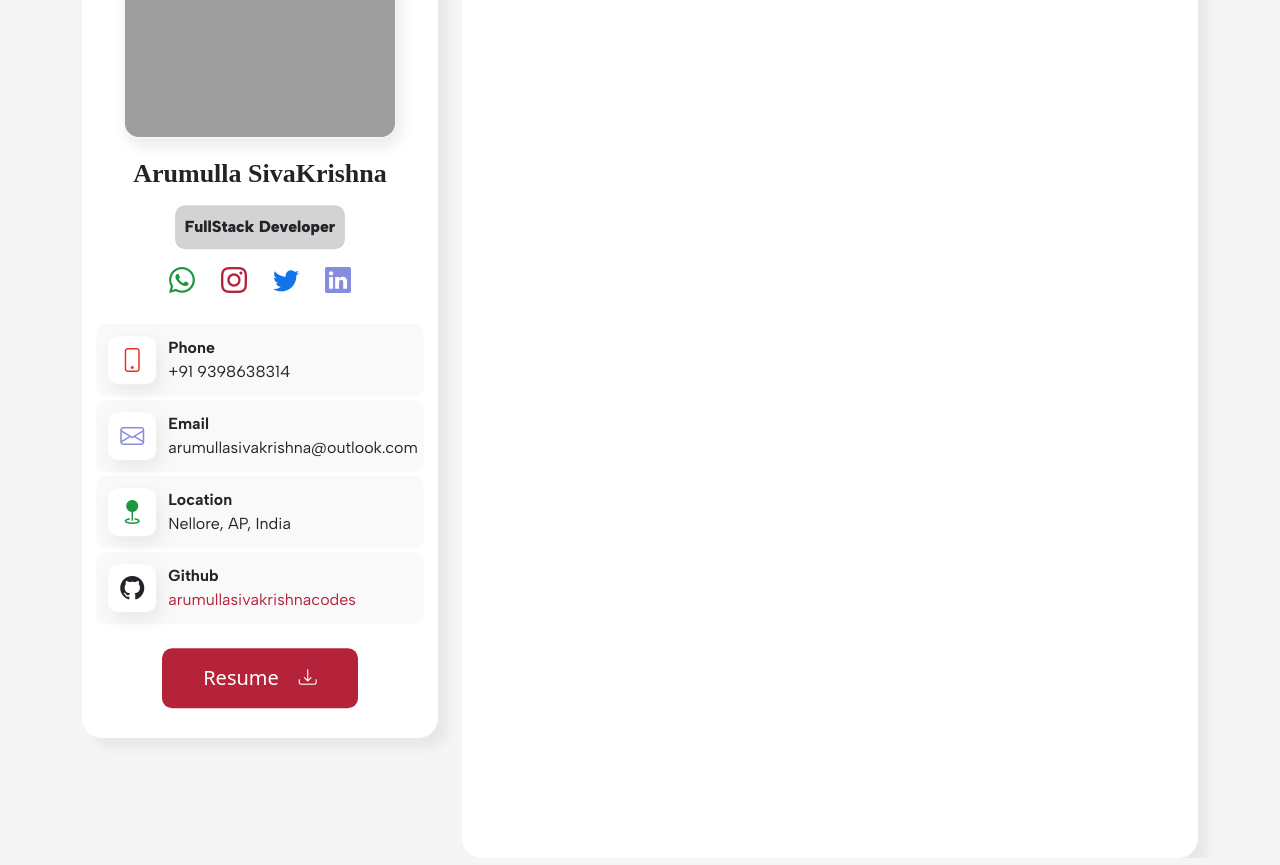
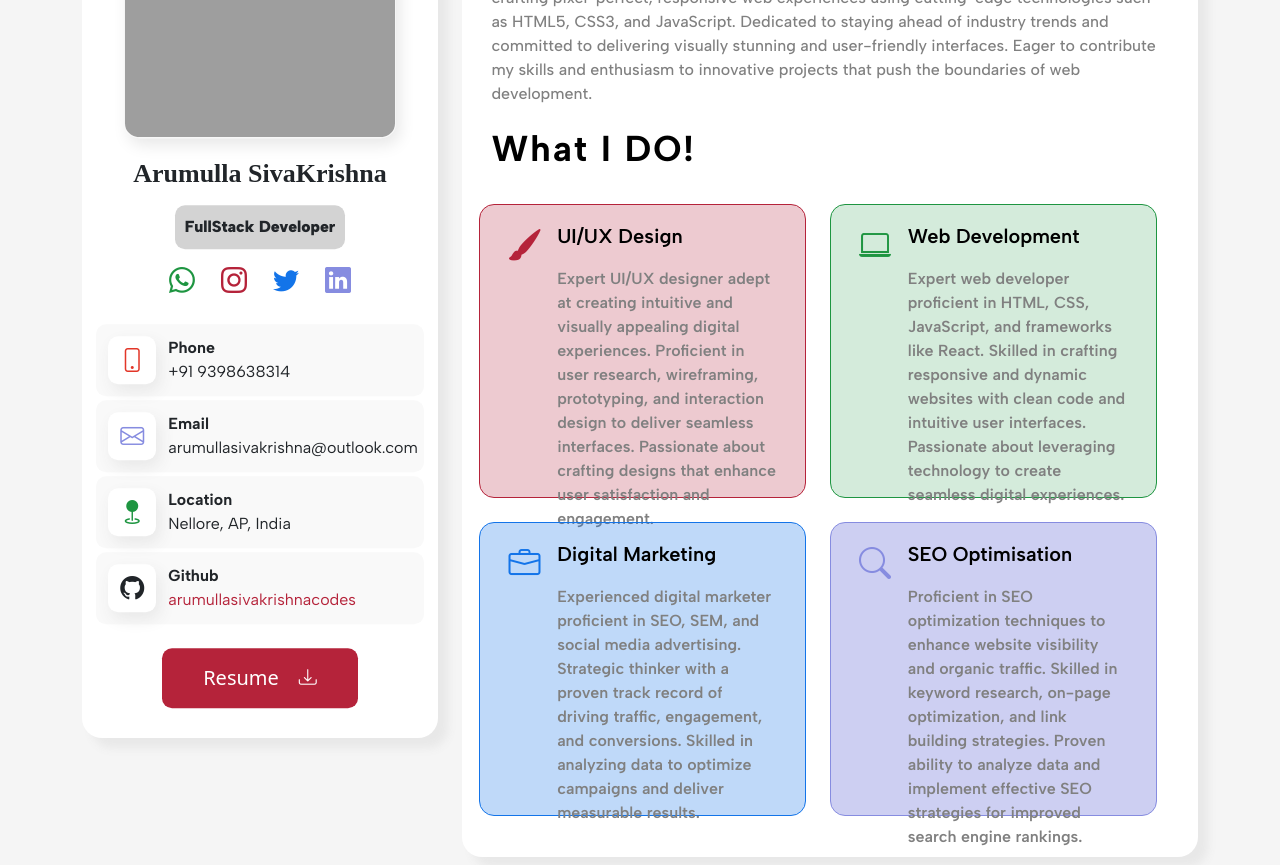
Before and after one commit to arumullasivakrishnacodes/advanced-portpolio, a React (Create React App) app: page / in a window 1280 px wide. Shown: the part 300-1165 px from the top of the page. Built offline with nearby package versions, Linux system fonts and the light colour scheme; grey boxes are pictures that could not be loaded; a web font is replaced by a local one.

Commit message:
home-page-commits

```diff
--- a/src/Assets/CSS/main.css
+++ b/src/Assets/CSS/main.css
@@ -4,7 +4,7 @@
 
 .column-bg {
     width: 100%;
-    height: 100%;
+    height: fit-content;
     padding: 4%;
     background: var(--white);
     border-radius: 20px;
--- /dev/null
+++ b/src/Components/Home/Home.css
@@ -0,0 +1,174 @@
+.heading {
+    p {
+        font-family: var(--font-albert);
+        font-size: 38px;
+        font-weight: 700;
+        display: flex;
+        justify-content: flex-start;
+        align-items: center;
+        column-gap: 28px;
+
+        &::after {
+            content: '';
+            width: 250px;
+            height: 3px;
+            background: var(--primary-burgundy);
+            display: block;
+            border-radius: 20px;
+        }
+    }
+}
+
+.about-desc {
+    font-family: var(--font-albert);
+    color: gray;
+    font-size: 16px;
+    font-weight: 500;
+    text-align: left;
+}
+
+.what-i-do-container {
+    .heading {
+        font-family: var(--font-albert);
+        color: var(--black);
+        font-size: 36px;
+        font-weight: 700;
+        text-align: left;
+        letter-spacing: 2px;
+    }
+
+    .my-working-skils {
+        .skills-divide-row {
+            padding: 12px;
+            height: 318px;
+
+            .ui-ux-design-container {
+                width: 100%;
+                height: 100%;
+                border-radius: 15px;
+                background: #b5233a3d;
+                border: 1px solid var(--primary-burgundy);
+                padding: 16px;
+
+                .skill-heading {
+                    text-align: left;
+                    font-size: 20px;
+                    font-family: var(--font-albert);
+                    color: var(--black);
+                    font-weight: 600;
+                }
+
+                .skill-description {
+                    text-align: left;
+                    font-size: 16px;
+                    font-family: var(--font-albert);
+                    color: gray;
+                    font-weight: 600;
+                }
+
+                .skill-icons-highlight {
+                    i {
+                        font-size: 32px;
+                        color: var(--primary-burgundy);
+                    }
+                }
+            }
+
+            .webdevelopment-container {
+                width: 100%;
+                height: 100%;
+                border-radius: 15px;
+                background: #1e954130;
+                border: 1px solid var(--primary-green);
+                padding: 16px;
+
+                .skill-heading {
+                    text-align: left;
+                    font-size: 20px;
+                    font-family: var(--font-albert);
+                    color: var(--black);
+                    font-weight: 600;
+                }
+
+                .skill-description {
+                    text-align: left;
+                    font-size: 16px;
+                    font-family: var(--font-albert);
+                    color: gray;
+                    font-weight: 600;
+                }
+
+                .skill-icons-highlight {
+                    i {
+                        font-size: 32px;
+                        color: var(--primary-green);
+                    }
+                }
+            }
+
+            .digital-marketing-container {
+                width: 100%;
+                height: 100%;
+                border-radius: 15px;
+                background: #1374e945;
+                border: 1px solid var(--primary-blue);
+                padding: 16px;
+
+                .skill-heading {
+                    text-align: left;
+                    font-size: 20px;
+                    font-family: var(--font-albert);
+                    color: var(--black);
+                    font-weight: 600;
+                }
+
+                .skill-description {
+                    text-align: left;
+                    font-size: 16px;
+                    font-family: var(--font-albert);
+                    color: gray;
+                    font-weight: 600;
+                }
+
+                .skill-icons-highlight {
+                    i {
+                        font-size: 32px;
+                        color: var(--primary-blue);
+                    }
+                }
+            }
+
+            .seo-optimization-container {
+                width: 100%;
+                height: 100%;
+                border-radius: 15px;
+                background: #868ce069;
+                border: 1px solid var(--primary-violet);
+                padding: 16px;
+
+                .skill-heading {
+                    text-align: left;
+                    font-size: 20px;
+                    font-family: var(--font-albert);
+                    color: var(--black);
+                    font-weight: 600;
+                }
+
+                .skill-description {
+                    text-align: left;
+                    font-size: 16px;
+                    font-family: var(--font-albert);
+                    color: gray;
+                    font-weight: 600;
+                }
+
+                .skill-icons-highlight {
+                    i {
+                        font-size: 32px;
+                        color: var(--primary-violet);
+                    }
+                }
+            }
+        }
+    }
+}
--- a/src/Components/Home/Home.jsx
+++ b/src/Components/Home/Home.jsx
@@ -1,9 +1,96 @@
 import React from "react";
+import "../Home/Home.css";
 
-function Home () {
-    return (
-        <div>Home</div>
-    );
+function Home() {
+  return (
+    <div>
+      <div className="heading">
+        <p>About</p>
+      </div>
+      <div className="about-desc mb-3">
+        Passionate Frontend Developer with a keen eye for detail and a creative
+        flair. Proficient in crafting pixel-perfect, responsive web experiences
+        using cutting-edge technologies such as HTML5, CSS3, and JavaScript.
+        Dedicated to staying ahead of industry trends and committed to
+        delivering visually stunning and user-friendly interfaces. Eager to
+        contribute my skills and enthusiasm to innovative projects that push the
+        boundaries of web development.
+      </div>
+      <div className="what-i-do-container">
+        <div className="heading mb-3">What I DO!</div>
+        <div className="my-working-skils row">
+          <div className="col-6 skills-divide-row">
+            <div className="ui-ux-design-container row">
+              <div className="col-2 skill-icons-highlight">
+                <i class="bi bi-brush-fill"></i>
+              </div>
+              <div className="col-10 d-flex flex-column justify-content-start align-items-start">
+                <p className="skill-heading">UI/UX Design</p>
+                <p className="skill-description">
+                  Expert UI/UX designer adept at creating intuitive and visually
+                  appealing digital experiences. Proficient in user research,
+                  wireframing, prototyping, and interaction design to deliver
+                  seamless interfaces. Passionate about crafting designs that
+                  enhance user satisfaction and engagement.
+                </p>
+              </div>
+            </div>
+          </div>
+          <div className="col-6 skills-divide-row">
+            <div className="webdevelopment-container row">
+              <div className="col-2 skill-icons-highlight">
+                <i class="bi bi-laptop"></i>
+              </div>
+              <div className="col-10 d-flex flex-column justify-content-start align-items-start">
+                <p className="skill-heading">Web Development</p>
+                <p className="skill-description">
+                  Expert web developer proficient in HTML, CSS, JavaScript, and
+                  frameworks like React. Skilled in crafting responsive and
+                  dynamic websites with clean code and intuitive user
+                  interfaces. Passionate about leveraging technology to create
+                  seamless digital experiences.
+                </p>
+              </div>
+            </div>
+          </div>
+          <div className="col-6 skills-divide-row">
+            <div className="digital-marketing-container row">
+              <div className="col-2 skill-icons-highlight">
+              <i class="bi bi-briefcase"></i>
+              </div>
+              <div className="col-10 d-flex flex-column justify-content-start align-items-start">
+                <p className="skill-heading">Digital Marketing</p>
+                <p className="skill-description">
+                  Experienced digital marketer proficient in SEO, SEM, and
+                  social media advertising. Strategic thinker with a proven
+                  track record of driving traffic, engagement, and conversions.
+                  Skilled in analyzing data to optimize campaigns and deliver
+                  measurable results.
+                </p>
+              </div>
+            </div>
+          </div>
+          <div className="col-6 skills-divide-row">
+            <div className="seo-optimization-container row">
+              <div className="col-2 skill-icons-highlight">
+                <i class="bi bi-search"></i>
+              </div>
+              <div className="col-10 d-flex flex-column justify-content-start align-items-start">
+                <p className="skill-heading">SEO Optimisation</p>
+                <p className="skill-description">
+                  Proficient in SEO optimization techniques to enhance website
+                  visibility and organic traffic. Skilled in keyword research,
+                  on-page optimization, and link building strategies. Proven
+                  ability to analyze data and implement effective SEO strategies
+                  for improved search engine rankings.
+                </p>
+              </div>
+            </div>
+          </div>
+        </div>
+      </div>
+    </div>
+  );
 }
 
 export default Home;
```
